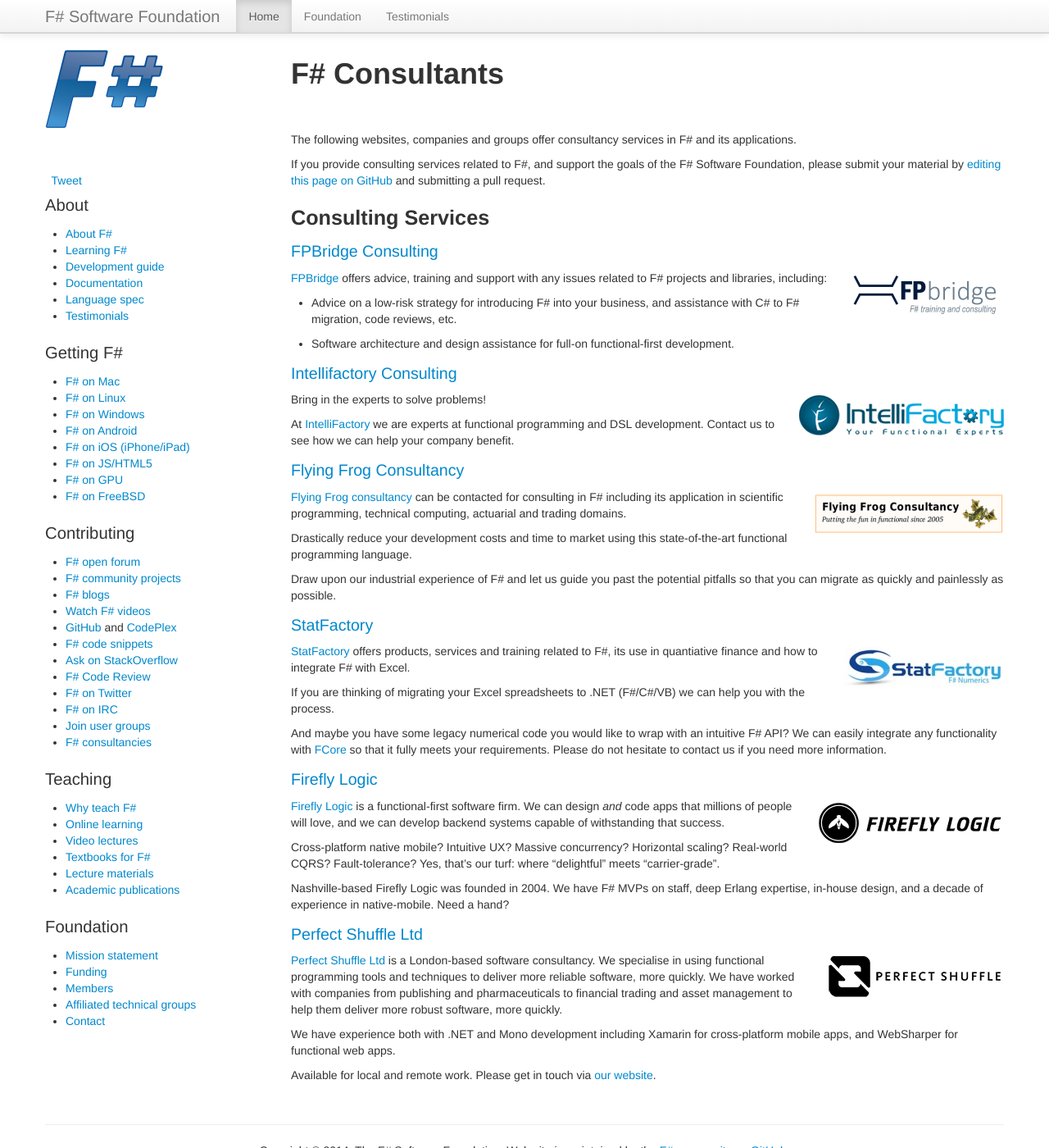
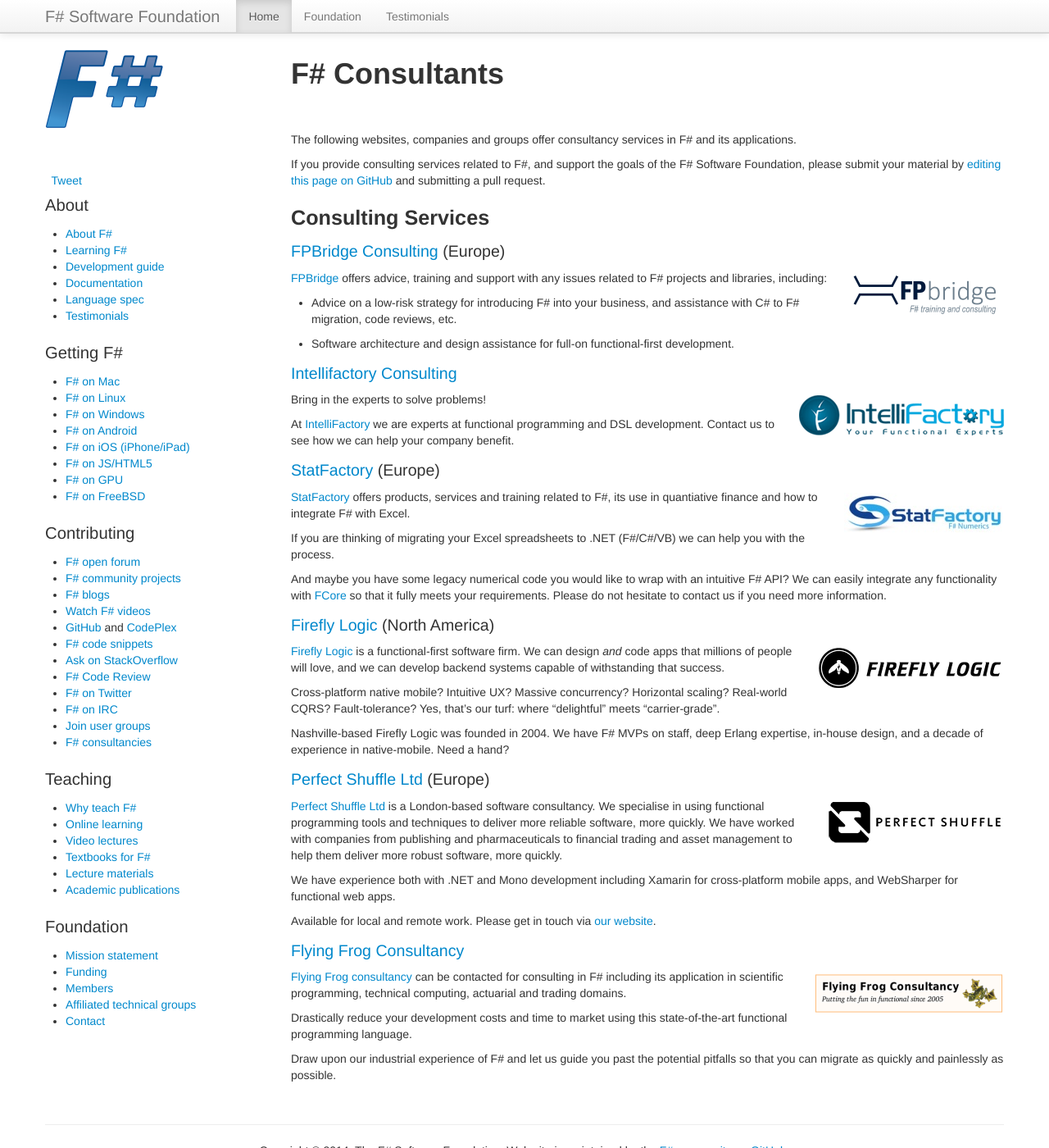
Before and after one commit to fsharp/fsharp.org, a Jekyll site: the page built from consulting/index.md, in a window 1280 px wide and 1400 px high. Shown: the whole window at 82% size. Built offline with Jekyll 4.4.1, drawn with Linux system fonts in a browser that asks for light colours; nearby versions of some CDN libraries; some web fonts are replaced; comment, search, counter and statistics services are not loaded.

Commit message:
Update index.md

```diff
--- a/consulting/index.md
+++ b/consulting/index.md
@@ -11,7 +11,7 @@
 
 ## Consulting Services
 
-### [FPBridge Consulting](http://fpbridge.co.uk/training.html#consulting)
+### [FPBridge Consulting](http://fpbridge.co.uk/training.html#consulting) (Europe)
 
 [<img src="/img/sup/fpbridge.png" style="float:right;margin:5px 0px 5px 25px;" />](http://fpbridge.co.uk/training.html#consulting)
 
@@ -28,18 +28,8 @@
 
 At [IntelliFactory](http://intellifactory.com) we are experts at functional programming and DSL development. Contact us to see how we can help your company benefit.
 
-### [Flying Frog Consultancy](http://www.ffconsultancy.com/)
 
-[<img src="/img/sup/ffconsultancy.png" style="float:right;margin:5px 0px 5px 25px;" />](http://www.ffconsultancy.com/)
-
-[Flying Frog consultancy](http://www.ffconsultancy.com/) can be contacted for consulting in F# including its application in scientific programming,
-technical computing, actuarial and trading domains.
-
-Drastically reduce your development costs and time to market using this state-of-the-art functional programming language.
-
-Draw upon our industrial experience of F# and let us guide you past the potential pitfalls so that you can migrate as quickly and painlessly as possible.
-
-### [StatFactory](http://www.statfactory.co.uk/professional-services/)
+### [StatFactory](http://www.statfactory.co.uk/professional-services/) (Europe)
 
 [<img src="/img/sup/statfactory.jpg" style="float:right;margin:5px 0px 5px 25px;" />](http://www.statfactory.co.uk/professional-services/)
 
@@ -52,7 +42,7 @@
 We can easily integrate any functionality with [FCore](http://www.statfactory.co.uk/fcore-numerical-library/) so that it fully meets your requirements.
 Please do not hesitate to contact us if you need more information.
 
-### [Firefly Logic](http://fireflylogic.com/)
+### [Firefly Logic](http://fireflylogic.com/) (North America)
 
 [<img src="/img/sup/fireflylogic.png" style="float:right;margin:5px 0px 5px 25px;" />](http://fireflylogic.com/)
 
@@ -62,7 +52,7 @@
 
 Nashville-based Firefly Logic was founded in 2004. We have F# MVPs on staff, deep Erlang expertise, in-house design, and a decade of experience in native-mobile. Need a hand?
 
-### [Perfect Shuffle Ltd](http://www.perfectshuffle.co.uk/)
+### [Perfect Shuffle Ltd](http://www.perfectshuffle.co.uk/) (Europe)
 
 [<img src="/img/sup/perfectshuffle.png" style="float:right;margin:5px 0px 5px 25px;" />](http://www.perfectshuffle.co.uk/)
 
@@ -71,3 +61,14 @@
 We have experience both with .NET and Mono development including Xamarin for cross-platform mobile apps, and WebSharper for functional web apps.
 
 Available for local and remote work. Please get in touch via [our website](http://www.perfectshuffle.co.uk/contact).
+
+### [Flying Frog Consultancy](http://www.ffconsultancy.com/)
+
+[<img src="/img/sup/ffconsultancy.png" style="float:right;margin:5px 0px 5px 25px;" />](http://www.ffconsultancy.com/)
+
+[Flying Frog consultancy](http://www.ffconsultancy.com/) can be contacted for consulting in F# including its application in scientific programming,
+technical computing, actuarial and trading domains.
+
+Drastically reduce your development costs and time to market using this state-of-the-art functional programming language.
+
+Draw upon our industrial experience of F# and let us guide you past the potential pitfalls so that you can migrate as quickly and painlessly as possible.
```
